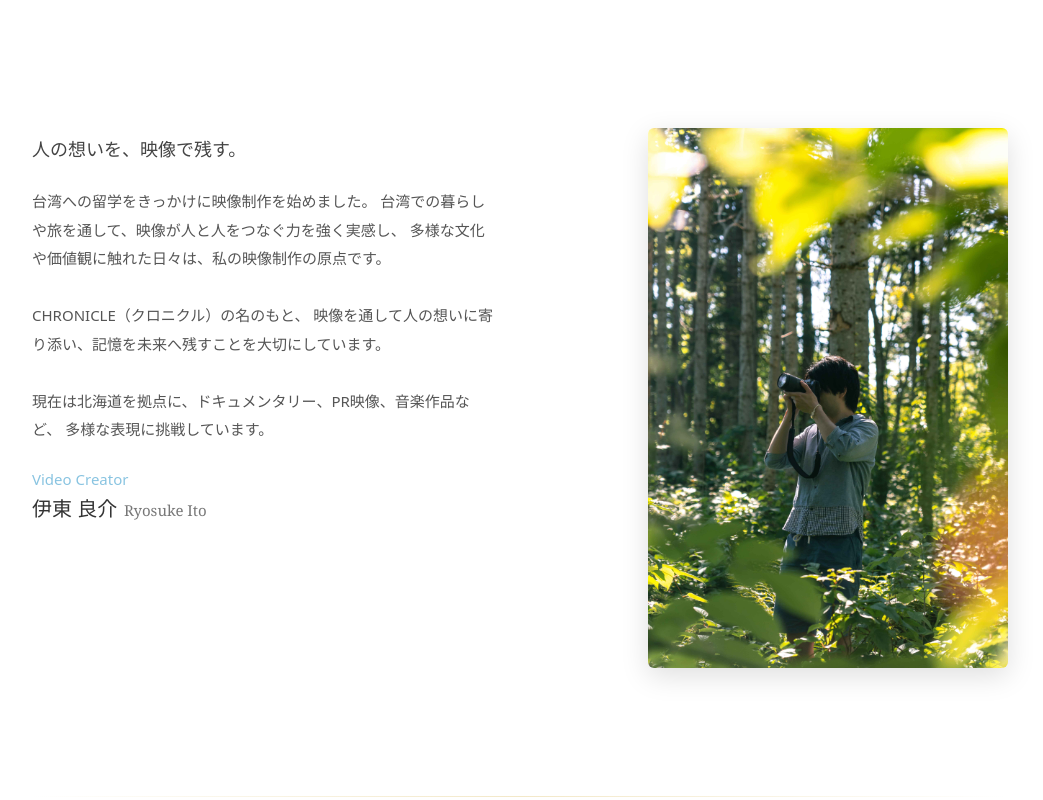
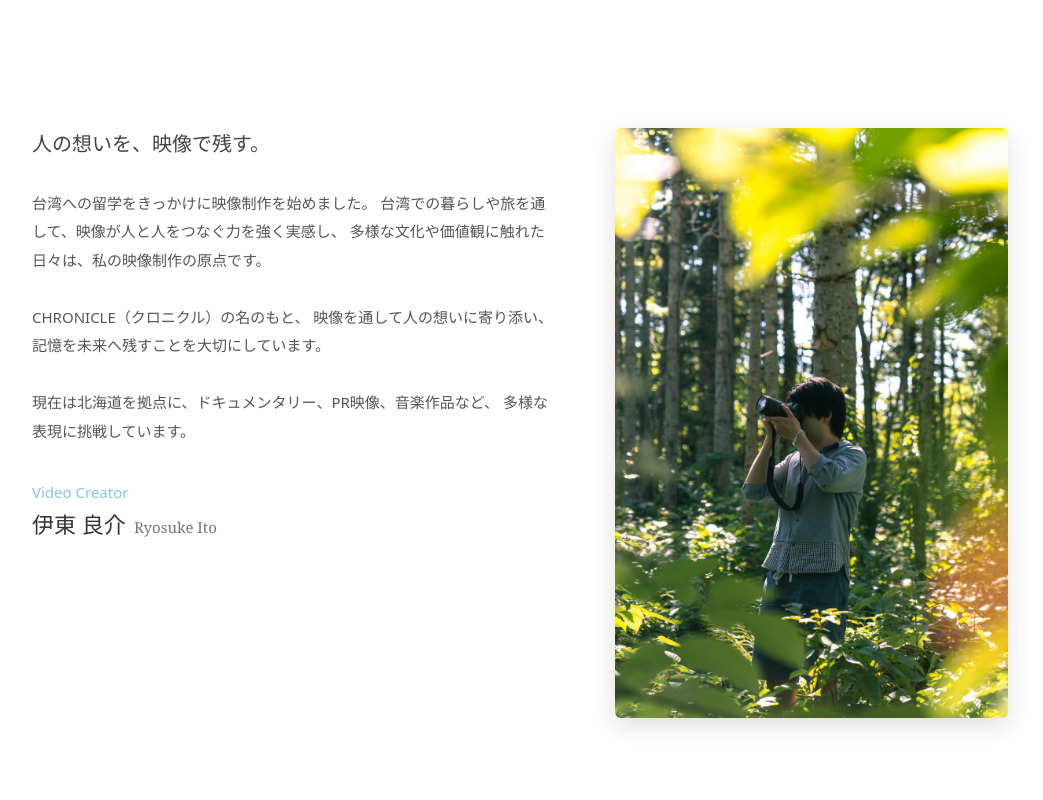
Before and after one commit to ikucha-portfolio/video-creator-portfolio-frontend, a React (Vite) app: page /about in a window 1280 px wide. Shown: the top 800 px of the page, without its empty margins (120-1163 px from the left). Built offline with nearby package versions, Linux system fonts and the light colour scheme; a web font is replaced by a local one.

Commit message:
Worksの見出しを中心に設置

```diff
--- a/src/components/AboutB.jsx
+++ b/src/components/AboutB.jsx
@@ -102,16 +102,24 @@ export default function AboutB({ onBack }) {
             PROFILE：左テキスト × 右写真
         ======================================================= */}
         <section className="scroll-rise">
-  <div className="grid grid-cols-1 md:grid-cols-2 gap-12 items-start">
+  <div className="
+      grid grid-cols-1
+      md:grid-cols-[1.38fr_1fr]
+      gap-8 md:gap-10
+      items-start
+      max-w-6xl mx-auto
+    "
+  >
 
     {/* LEFT TEXT */}
-    <div className="space-y-6 max-w-[520px]">
-      <div className="space-y-3">
-        <h2 className="text-[18px] font-medium mt-2 text-[#444]">
-          人の想いを、映像で残す。
-        </h2>
-      </div>
+    <div className="space-y-7 md:pr-4">
 
+      {/* キャッチコピー */}
+      <h2 className="text-[20px] font-medium text-[#444] leading-relaxed">
+        人の想いを、映像で残す。
+      </h2>
+
+      {/* 本文 */}
       <p className="text-[15px] leading-[1.9] text-[#555] space-y-6">
         台湾への留学をきっかけに映像制作を始めました。
         台湾での暮らしや旅を通して、映像が人と人をつなぐ力を強く実感し、
@@ -126,22 +134,20 @@ export default function AboutB({ onBack }) {
         多様な表現に挑戦しています。
       </p>
 
-      {/* 署名 */}
-      <div className="mt-8 space-y-1" translate="no">
+      {/* SIGN BLOCK（肩書き → 本名・英文名） */}
+      <div className="pt-2 space-y-1" translate="no">
         <p className="text-[15px] text-[#89C4E1] font-medium">
           Video Creator
         </p>
 
-        <p className="text-[20px] font-serif text-[#333] flex items-baseline">
+        <p className="text-[22px] font-serif text-[#333] flex items-baseline">
           伊東 良介
-          <span
-            className="text-[15px] font-serif text-[#777] ml-[0.45em]"
-            translate="no"
-          >
+          <span className="text-[15px] font-serif text-[#777] ml-[0.55em]">
             Ryosuke Ito
           </span>
         </p>
       </div>
+
     </div>
 
     {/* RIGHT PHOTO */}
@@ -150,9 +156,11 @@ export default function AboutB({ onBack }) {
         src="/src/assets/ryan.jpg"
         alt="Ryosuke Ito"
         className="
-          w-full max-w-[360px]
+          w-full
+          max-w-[380px]
+          md:max-w-[400px]
           object-cover rounded-md
-          shadow-[0_8px_28px_rgba(0,0,0,0.13)]
+          shadow-[0_8px_24px_rgba(0,0,0,0.13)]
         "
       />
     </div>
@@ -161,6 +169,7 @@ export default function AboutB({ onBack }) {
 </section>
 
 <Divider />
+
 
         {/* =======================================================
             CONTENT AREA（幅揃え）
--- a/src/components/WorksB.jsx
+++ b/src/components/WorksB.jsx
@@ -48,6 +48,7 @@ export default function WorksB() {
           className="
             text-white/60 tracking-[0.25em]
             text-sm uppercase mb-14
+            text-center
           "
           translate="no"
         >
```
